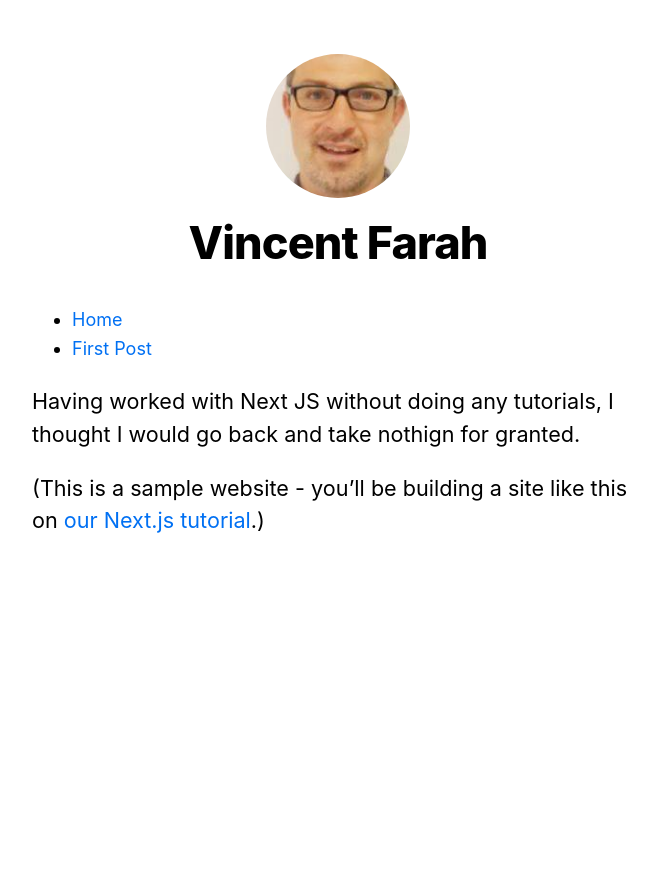
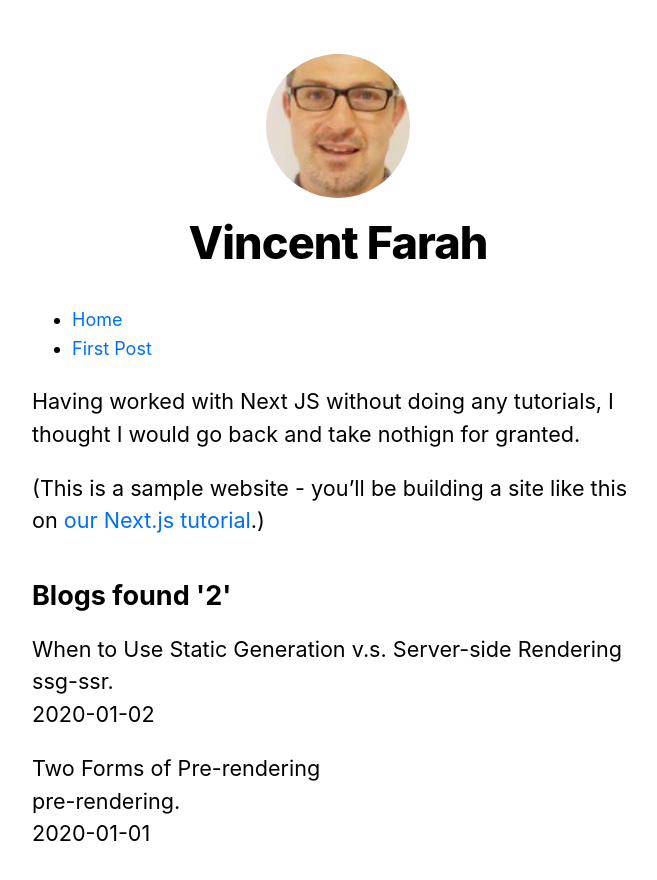
Before and after one commit to vfarah-if/NodeCodingExercise, a Next.js app in the folder nextjs-blog/: page / in a window 1280 px wide. Shown: the top 880 px of the page, without its empty margins (302-959 px from the left). Before the commit the page ends 800 px from the top, so only its background shows below. Built offline with nearby package versions, Linux system fonts and the light colour scheme.

Commit message:
Created blog posts from file directory

```diff
--- /dev/null
+++ b/nextjs-blog/lib/posts/index.js
@@ -0,0 +1,26 @@
+import fs from 'fs';
+import path from 'path';
+import matter from 'gray-matter'
+
+const postsDirectory = path.join('./lib', 'posts');
+
+export function getSortedPostsData() {
+    console.debug(postsDirectory);
+    const fileNames = fs.readdirSync(postsDirectory);
+    console.debug('File Names', fileNames);
+    const allPostsData = fileNames
+        .filter(fileName => path.extname(fileName).endsWith('md'))
+        .map(fileName => {
+        const id = fileName.replace(/\md$/, '');
+        const fullPath = path.join(postsDirectory, fileName);
+
+        const fileContents = fs.readFileSync(fullPath, 'utf-8');
+        const matterResult = matter(fileContents);
+        return {
+            id,
+            ...matterResult.data
+        }
+    })
+
+    return allPostsData.sort((a, b) => (a.date < b.date) ? 1 : -1);
+}
--- /dev/null
+++ b/nextjs-blog/lib/posts/pre-rendering.md
@@ -0,0 +1,11 @@
+---
+title: 'Two Forms of Pre-rendering'
+date: '2020-01-01'
+---
+
+Next.js has two forms of pre-rendering: **Static Generation** and **Server-side Rendering**. The difference is in **when** it generates the HTML for a page.
+
+- **Static Generation** is the pre-rendering method that generates the HTML at **build time**. The pre-rendered HTML is then _reused_ on each request.
+- **Server-side Rendering** is the pre-rendering method that generates the HTML on **each request**.
+
+Importantly, Next.js lets you **choose** which pre-rendering form to use for each page. You can create a "hybrid" Next.js app by using Static Generation for most pages and using Server-side Rendering for others.
--- /dev/null
+++ b/nextjs-blog/lib/posts/ssg-ssr.md
@@ -0,0 +1,19 @@
+---
+title: 'When to Use Static Generation v.s. Server-side Rendering'
+date: '2020-01-02'
+---
+
+We recommend using **Static Generation** (with and without data) whenever possible because your page can be built once and served by CDN, which makes it much faster than having a server render the page on every request.
+
+You can use Static Generation for many types of pages, including:
+
+- Marketing pages
+- Blog posts
+- E-commerce product listings
+- Help and documentation
+
+You should ask yourself: "Can I pre-render this page **ahead** of a user's request?" If the answer is yes, then you should choose Static Generation.
+
+On the other hand, Static Generation is **not** a good idea if you cannot pre-render a page ahead of a user's request. Maybe your page shows frequently updated data, and the page content changes on every request.
+
+In that case, you can use **Server-Side Rendering**. It will be slower, but the pre-rendered page will always be up-to-date. Or you can skip pre-rendering and use client-side JavaScript to populate data.
--- a/nextjs-blog/package.json
+++ b/nextjs-blog/package.json
@@ -4,10 +4,12 @@
   "private": true,
   "scripts": {
     "dev": "next dev",
+    "debug": "NODE_OPTIONS='--inspect' next dev",
     "build": "next build",
     "start": "next start"
   },
   "dependencies": {
+    "gray-matter": "^4.0.2",
     "next": "^10.0.0",
     "react": "16.13.1",
     "react-dom": "16.13.1",
--- a/nextjs-blog/pages/index.js
+++ b/nextjs-blog/pages/index.js
@@ -2,8 +2,18 @@
 import Link from 'next/link';
 import Layout, { siteTitle } from '../components/layout'
 import utilStyles from '../styles/utils.module.css'
+import { getSortedPostsData } from '../lib/posts';
 
-export default function Home() {
+export async function getStaticProps() {
+  const allPostsData = getSortedPostsData()
+  return {
+    props: {
+      allPostsData
+    }
+  }
+}
+
+export default function Home({ allPostsData }) {
   return (
     <Layout home>
       <Head>
@@ -28,6 +38,20 @@
           <a href="https://nextjs.org/learn">our Next.js tutorial</a>.)
         </p>
       </section>
+      <section className={`${utilStyles.headingMd} ${utilStyles.padding1px}`}>
+        <h2 className={utilStyles.headingLg}>Blogs found '{allPostsData.length}'</h2>
+        <ul className={utilStyles.list}>
+          {allPostsData.map(({ id, date, title }) => (
+            <li className={utilStyles.listItem} key={id}>
+              {title}
+              <br />
+              {id}
+              <br />
+              {date}
+            </li>
+          ))}
+        </ul>
+      </section>
     </Layout>
   )
 }
```
Also changed, not shown: 1 other file (tests, documents, lock files or other folders). Lines whose indentation alone changed are shown as unchanged.
